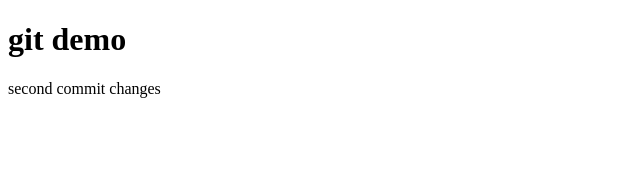
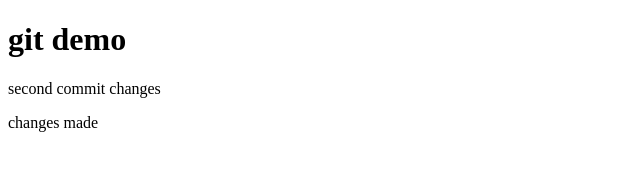
Before and after one commit to Manoz-tells/git-demo, a plain HTML site: page index.html in a window 1280 px wide. Shown: the whole page, without its empty margins (0-640 px from the left). Drawn offline with Linux system fonts and the light colour scheme.

Commit message:
changes made

```diff
--- a/index.html
+++ b/index.html
@@ -7,5 +7,6 @@
   <body>
     <h1>git demo</h1>
     <p>second commit changes</p>
+    <p>changes made</p>
   </body>
 </html>
```
